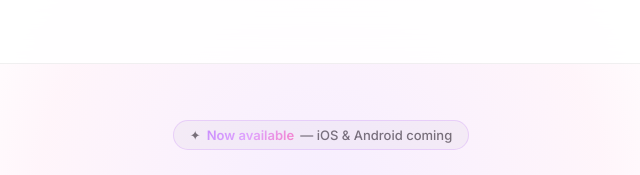
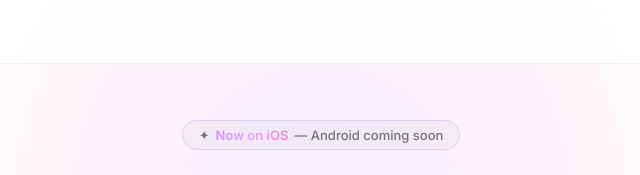
Before and after one commit to Jackie-n7/wenji-web, a plain HTML site: page index.html in a window 1280 px wide. Shown: the top 175 px of the page, 319-959 px from the left. Drawn offline with Linux system fonts and the light colour scheme.

Commit message:
modify sth

```diff
--- a/index.html
+++ b/index.html
@@ -613,7 +613,7 @@
       <div class="hero-bg"></div>
 
       <div class="hero-badge" data-lang="en">
-        ✦ <span>Now available</span> — iOS & Android coming
+        ✦ <span>Now on iOS</span> — Android coming soon
       </div>
       <div class="hero-badge" data-lang="zh">
         ✦ <span>iOS 现已上线</span> — Android 敬请期待
```
